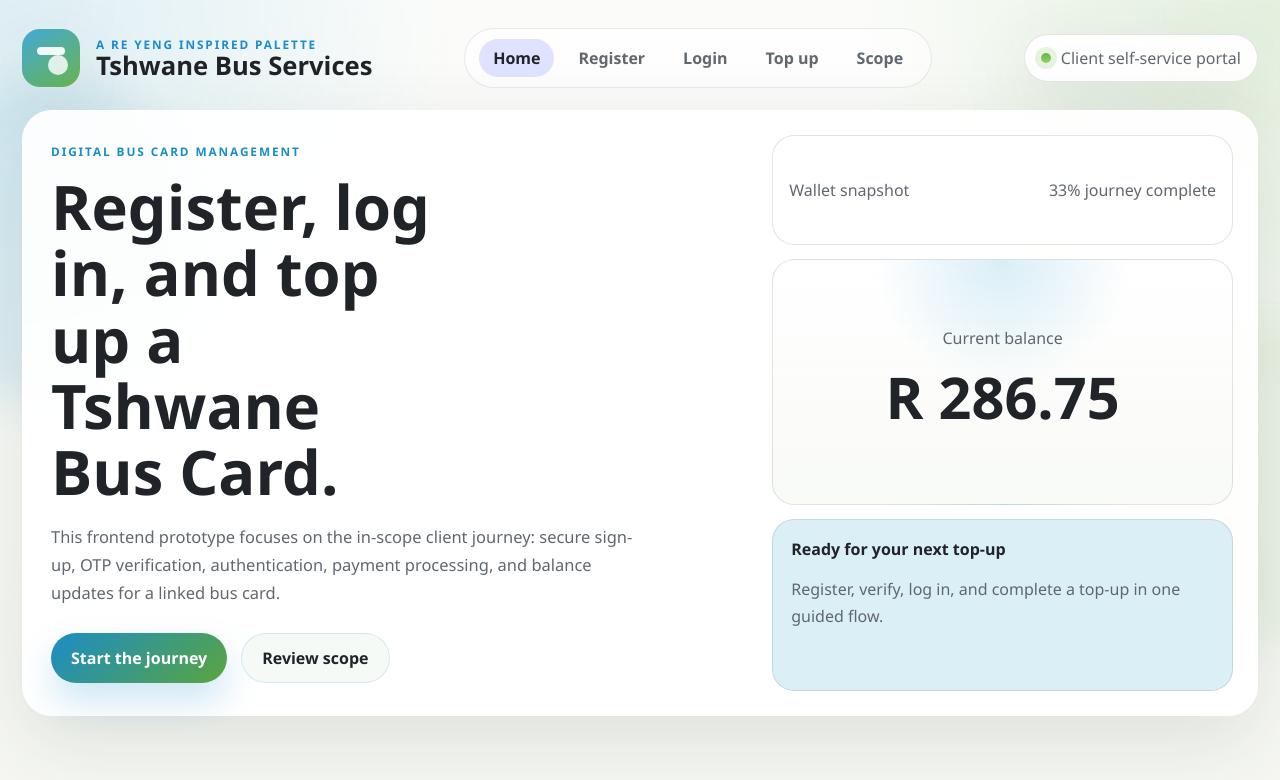
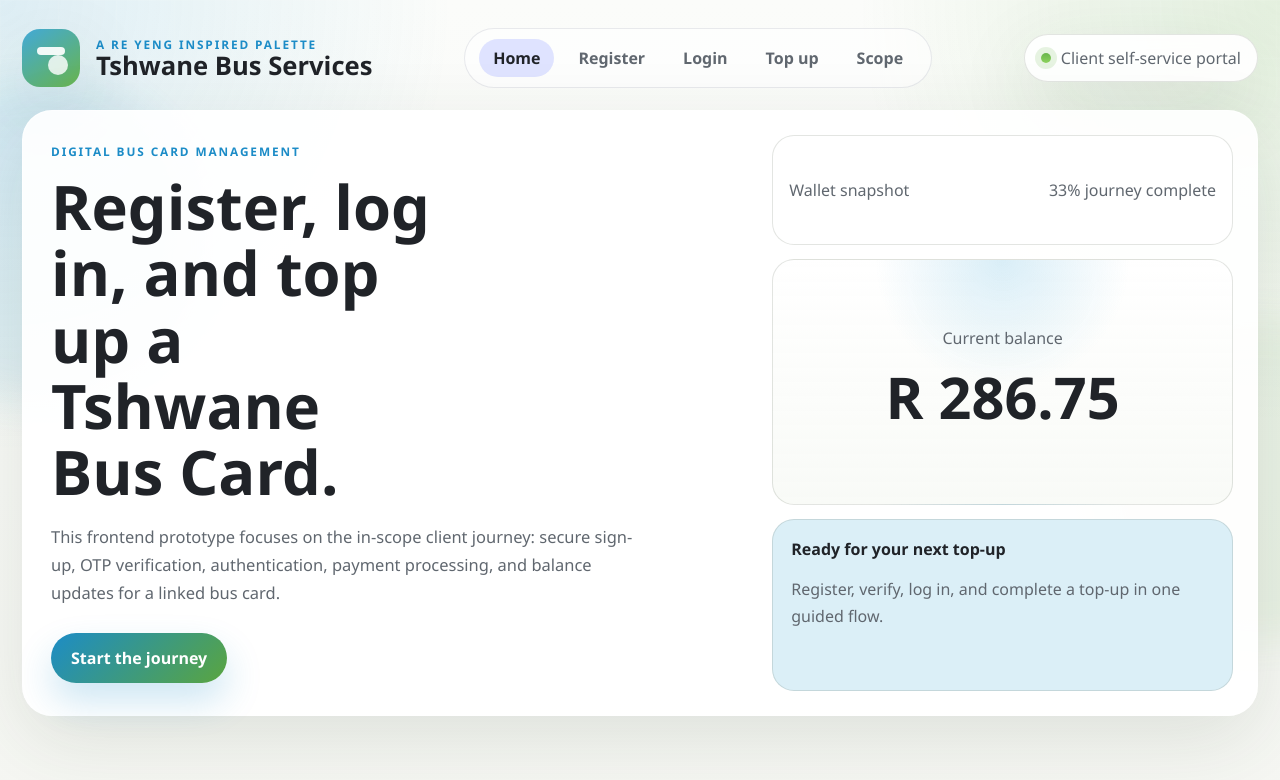
Before and after one commit to MICHAELSIBANDA/Tshwane-Project-Group-2, a React (Vite) app: page / in a window 1280 px wide. Shown: the top 780 px of the page. Built offline with nearby package versions, Linux system fonts and the light colour scheme.

Commit message:
Remove 'Review scope' link from HomePage component

```diff
--- a/src/pages/HomePage.jsx
+++ b/src/pages/HomePage.jsx
@@ -19,9 +19,6 @@ function HomePage() {
           <div className="hero-actions">
             <Link className="button button-primary" to="/register">
               Start the journey
-            </Link>
-            <Link className="button button-secondary" to="/scope">
-              Review scope
             </Link>
           </div>
         </div>
```
